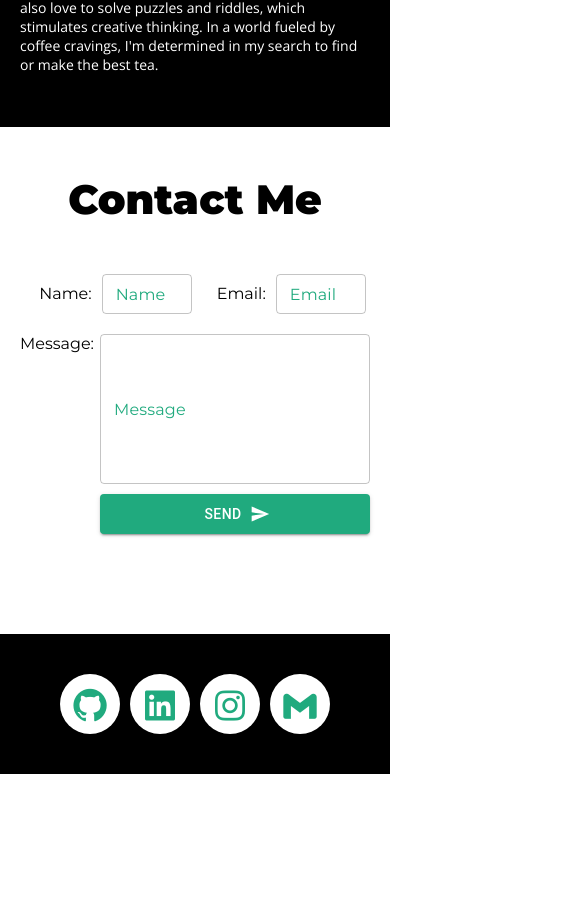
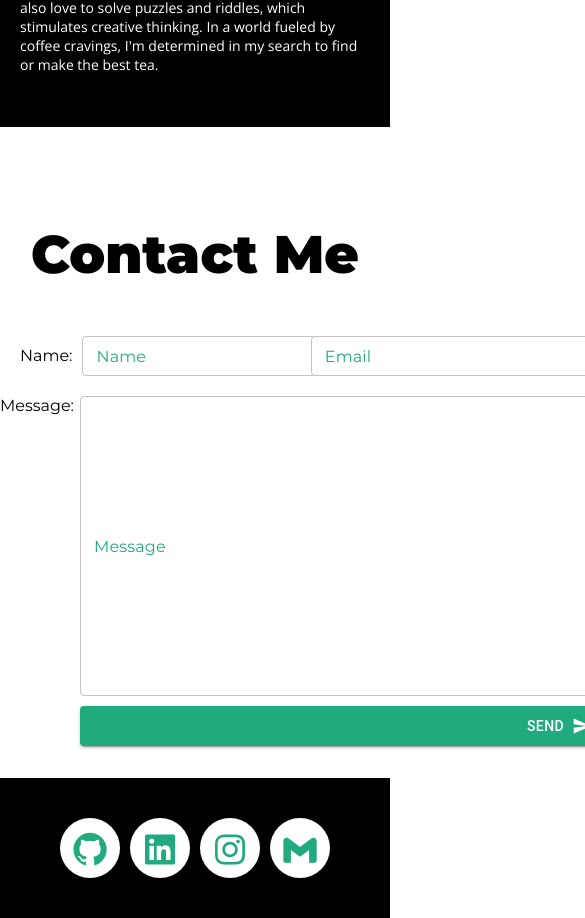
Before and after one commit to Bahamas20/Portfolio, a React (Create React App) app: page / in a window 390 px wide. Shown: the part 4449-5367 px from the top of the page, 585 px wide, since content can reach past the window. Before the commit the page ends 5223 px from the top, so only its background shows below. Built offline with nearby package versions, Linux system fonts and the light colour scheme.

Commit message:
revert change for contact

```diff
--- a/src/pages/Contact.scss
+++ b/src/pages/Contact.scss
@@ -38,46 +38,3 @@
 .contact_button {
     margin-top: 10px;
 }
-
-@media (max-width:480px) {
-
-    .contact {
-        color: black;
-        background-color: white;
-        text-align: center;
-        padding-top: 20px;
-        padding-bottom: 100px;
-
-        h1 {
-            font-size: 41px;
-        }
-    }
-
-
-    .contact_button button {
-        width: 270px;
-    }
-    .contact_msg  .css-d7oefi-MuiFormControl-root-MuiTextField-root .MuiInputBase-root{
-        width: 270px;
-        height: 150px;
-
-    }
-
-    .contact_top  .css-iqro2g-MuiFormControl-root-MuiTextField-root .MuiInputBase-root{
-
-        width: 90px;
-
-    }
-
-    .contact_top .css-mimiop-MuiFormControl-root-MuiTextField-root .MuiInputBase-root {
-        width: 90px;
-
-    }
-
-    .contact_top .css-iqro2g-MuiFormControl-root-MuiTextField-root {
-        margin-right: 25px;
-
-    }
-
-
-}
```
